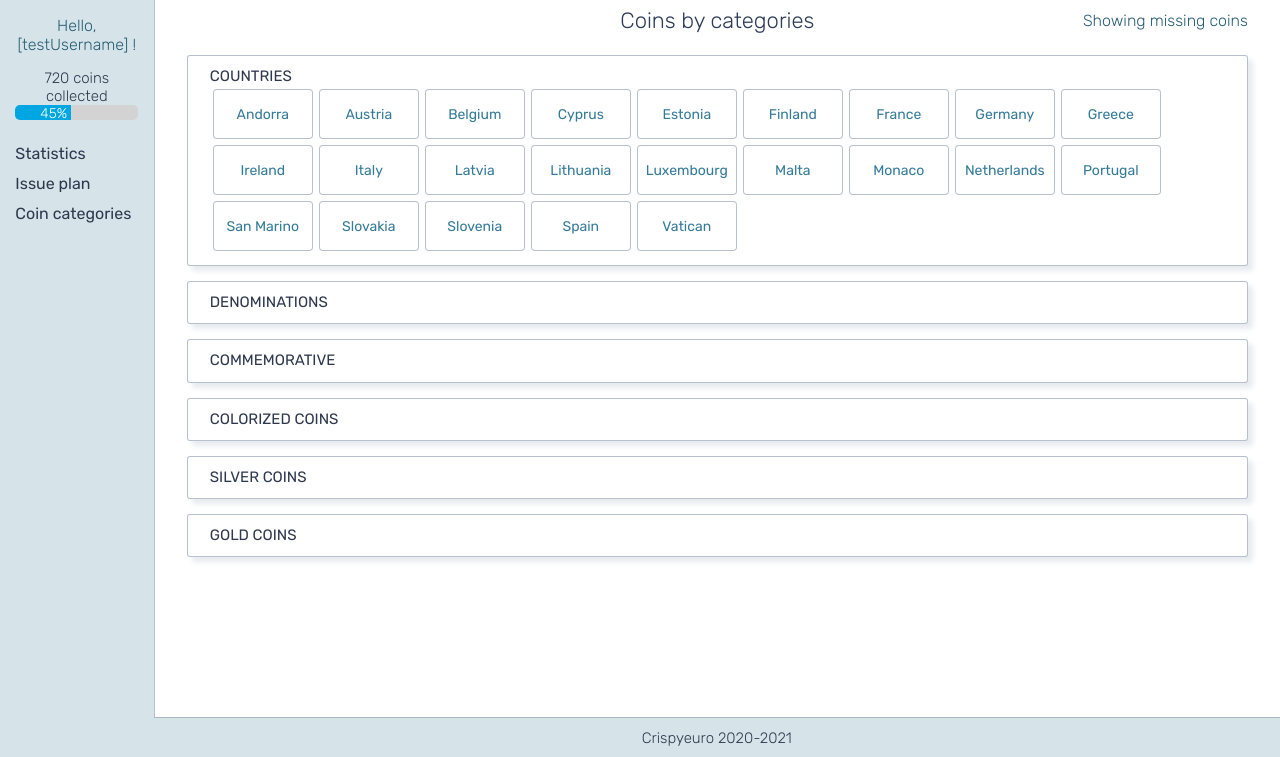
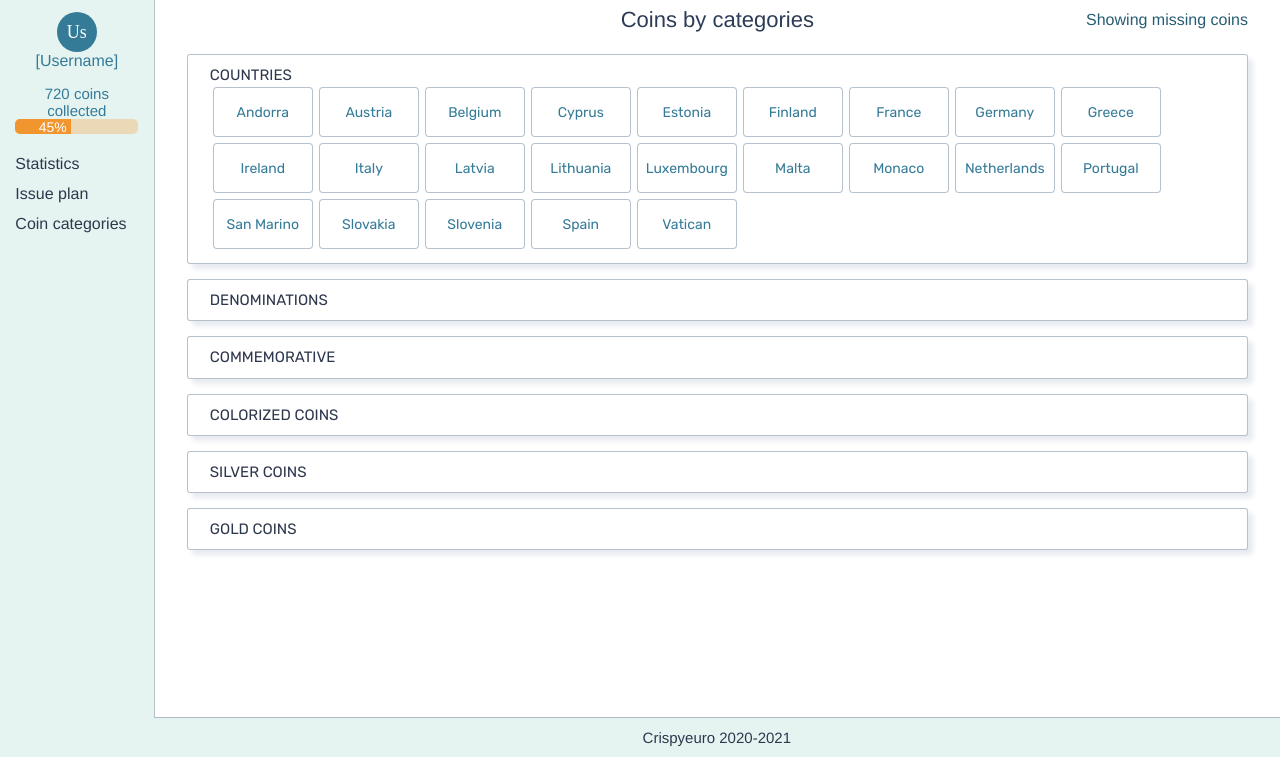
Before and after one commit to crispyeuro/crispyeuro-client, a website: page static/index.html in a window 1280 px wide. Shown: the part 43-800 px from the top of the page. Drawn offline with Linux system fonts and the light colour scheme.

Commit message:
feat: add user icon to sidebar (crispyeuro/crispyeuro#28)

```diff
--- a/scripts/layout.js
+++ b/scripts/layout.js
@@ -31,22 +31,23 @@ window.onload = function () {
     /*document.getElementsByClassName("navBtnContainer")[0].onclick = function() {showMenu()};*/
 
     document.getElementsByClassName("menu")[0].innerHTML =
-        `
-        <div class="sideNav" id="pcSideNavLinksContainer">
-            <br>
+        `<div class="sideNav" id="pcSideNavLinksContainer">
             <div class="sideNavBtnContainer" onclick="showSideNav()">
                 <div class="sideNavText">Menu</div>
                 <div class="sideNavBtn" id="sideNavBtnAction"></div>
             </div>
-            <div class="sideNavUsername">
-                Hello,
-                <br>
-                <a href="settings.html">[testUsername] </a>!
+
+            <div class="sideNavUserContainer" onclick="location.href='settings.html';">
+                <div class="sideNavUserIconContainer">
+                    <div class="userIcon">Us</div>
+                </div>
+                <div class="sideNavUserText">[Username]</div>
             </div>
+
             <div class="sideNavMeterName">720 coins collected</div>
-            <div class="myCoinsAmountMeter">
-                <div class="myCoinsAmountProgress">45%</div>
-            </div><br>
+            <div class="sideNavMeter">
+                <div class="sideNavMeterProgress">45%</div>
+            </div>
 
             <ul class="sideNavLinks" id="sideNavLinksContainer">
                 <li><a class="menuLink" href="statistics.html">Statistics</a></li>
--- a/styles/layout.css
+++ b/styles/layout.css
@@ -18,7 +18,7 @@ header {
     top: 0;
     overflow: hidden;
     font-size: 20px;
-    background-color: rgba(52, 123, 152, 1);
+    background-color: rgb(52, 123, 152);
 }
 
 .logo {
@@ -31,6 +31,7 @@ header {
     display: block;
     padding: 8px;
     text-decoration: none;
+    font-family: "Times New Roman", Times, serif;
     outline: none;
     color: rgb(255, 255, 255);
 }
@@ -57,6 +58,7 @@ nav a {
     transition: all 0.35s ease-in-out;
     text-decoration: none;
     color: rgb(255, 255, 255);
+    font-family: "Times New Roman", Times, serif;
 }
 
 nav a:hover, .navSearchBtn:hover {
@@ -218,7 +220,7 @@ nav a:hover, .navSearchBtn:hover {
     display: none;
 }
 
-/*Side navigation*/
+/*MENU grid-area*/
 
 .menu {
     grid-area: menu;
@@ -227,10 +229,9 @@ nav a:hover, .navSearchBtn:hover {
     height: 100%;
     min-width: 150px;
     width: 12vw;
-    font-family: 'Rubik', sans-serif;
-    font-weight: 300;
+    font-family: 'Helvetica', 'Arial', sans-serif;
     font-size: 16px;
-    background-color: rgba(214, 228, 234, 1);
+    background-color: rgb(230, 244, 241);
 }
 
 .menuWidth {
@@ -241,34 +242,68 @@ nav a:hover, .navSearchBtn:hover {
     width: 2vw;
 }
 
-.sideNavUsername {
+/*Side navigation username container*/
+
+.sideNavUserContainer {
+    display: flex;
+    align-items: center;
+    justify-content: center;
+    flex-wrap: wrap;
+    margin: 15px 0;
+    width: 100%;
     font-size: 16px;
+    color: rgba(52, 123, 152, 1);
+}
+
+.sideNavUserContainer:hover {
+    cursor: pointer;
+}
+
+.sideNavUserContainer:hover>.sideNavUserIconContainer .userIcon {
+    background-color: rgba(39, 93, 114, 1);
+}
+
+.sideNavUserContainer:hover>.sideNavUserText {
     color: rgba(39, 93, 114, 1);
+}
+
+.sideNavUserIconContainer {
+    display: flex;
+    justify-content: center;
+    align-items: center;
+    width: 50px;
+    height: 40px;
+}
+
+.userIcon {
+    display: flex;
+    justify-content: center;
+    align-items: center;
+    width: 40px;
+    height: 40px;
+    font-family: "Times New Roman", Times, serif;
+    font-size: 18px;
+    border-radius: 50%;
+    color: rgb(255, 255, 255);
+    background-color: rgba(52, 123, 152, 1);
+}
+
+/*Side navigation meter*/
+
+.sideNavMeterName {
+    font-size: 15px;
+    color: rgba(52, 123, 152, 1);
+}
+
+.sideNavMeter {
+    width: 100%;
+    height: 15px;
+    border-radius: 5px;
+    background-color: rgba(241, 150, 46, 0.3);
     margin-bottom: 15px;
 }
 
-.sideNavUsername a {
-    text-decoration: none;
-    color: rgba(39, 93, 114, 1);
-}
-
-.sideNavUsername a:hover {
-    color: rgba(52, 123, 152, 1);
-}
-
-.sideNavMeterName {
-    font-size: 15px;
-    color: rgb(46, 56, 77, 1);
-}
-
-.myCoinsAmountMeter {
-    width: 100%;
-    height: 15px;
-    border-radius: 5px;
-    background-color: rgba(211, 211, 211, 1);
-}
-
-.myCoinsAmountProgress {
+.sideNavMeterProgress {
     width: 45%;
     height: 15px;
     border-top-left-radius: 5px;
@@ -276,13 +311,16 @@ nav a:hover, .navSearchBtn:hover {
     text-align: right;
     font-size: 14px;
     color: rgb(255, 255, 255);
-    background-color: rgba(0, 166, 226, 1);
+    /*background-color: rgba(0, 166, 226, 1);*/
+    background-color: rgb(241, 150, 46);
 }
 
-.myCoinsAmountProgress::before, .myCoinsAmountProgress::after {
+.sideNavMeterProgress::before, .sideNavMeterProgress::after {
     content: " ";
     white-space: pre;
 }
+
+/*Side navigation links*/
 
 .sideNav {
     overflow: auto;
@@ -300,14 +338,14 @@ nav a:hover, .navSearchBtn:hover {
 .sideNav .menuLink {
     display: block;
     line-height: 30px;
-    font-family: 'Rubik', sans-serif;
+    font-family: 'Helvetica', 'Arial', sans-serif;
     font-weight: 400;
     text-decoration: none;
     color: rgb(46, 56, 77, 1);
 }
 
 .sideNav .menuLink:hover {
-    color: rgba(52, 123, 152, 1);
+    color: rgba(39, 93, 114, 1);
 }
 
 .sideNavBtnContainer {
@@ -334,7 +372,7 @@ nav a:hover, .navSearchBtn:hover {
     padding: 10px;
     min-height: 100%;
     font-size: 16px;
-    font-family: 'Rubik', sans-serif;
+    font-family: 'Helvetica', 'Arial', sans-serif;
     font-weight: 300;
     border-left: 1px solid rgba(135, 152, 173, 0.6);
     background-color: rgb(255, 255, 255);
@@ -351,12 +389,12 @@ footer {
     display: flex;
     justify-content: center;
     align-items: center;
-    font-family: 'Rubik', sans-serif;
+    font-family: 'Helvetica', 'Arial', sans-serif;
     font-weight: 300;
     font-size: 15px;
     border-top: 1px solid rgba(135, 152, 173, 0.6);
     color: rgb(46, 56, 77, 1);
-    background-color: rgb(214, 228, 234);
+    background-color: rgb(230, 244, 241);
 }
 
 /*Checkbox*/
@@ -525,7 +563,7 @@ input[type=checkbox]:checked~.fCheckbox {
         padding: 0;
         margin: 0;
     }
-    .myCoinsAmountMeter {
+    .sideNavMeter {
         width: 40%;
         max-width: 200px;
         height: 15px;
@@ -533,7 +571,7 @@ input[type=checkbox]:checked~.fCheckbox {
         border-radius: 3px;
         background-color: rgba(211, 211, 211, 1);
     }
-    .myCoinsAmountProgress {
+    .sideNavMeterProgress {
         border-top-left-radius: 3px;
         border-bottom-left-radius: 3px;
     }
```
